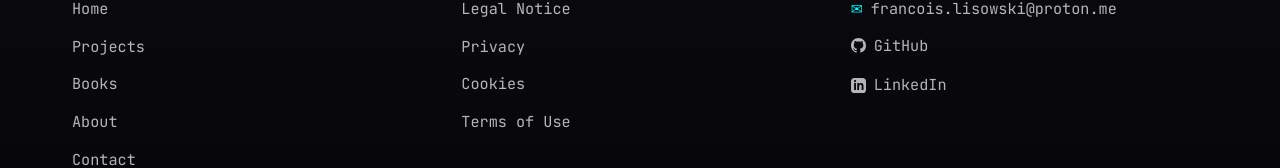
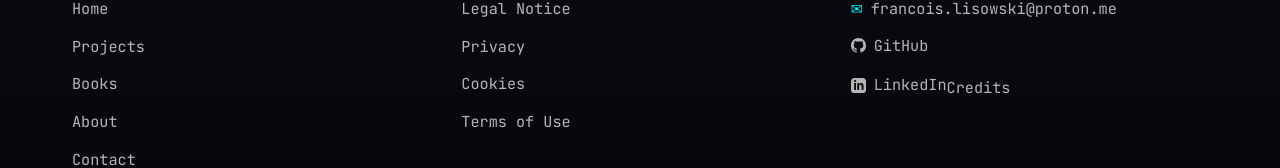
Before and after one commit to Grozef/portfolio_front, a Vue app: page /books in a window 1280 px wide. Shown: the part 897-1065 px from the top of the page. Built offline with nearby package versions, Linux system fonts and the light colour scheme; no server answers.

Commit message:
footer to finish

```diff
--- a/src/components/FooterComponent.vue
+++ b/src/components/FooterComponent.vue
@@ -55,6 +55,15 @@
                                 </svg>
                                 LinkedIn
                             </a>
+                                  <a
+        href="/humans.txt"
+        target="_blank"
+        class="footer-link"
+        @click="handleHumansTxtClick"
+        data-cursor-hover
+      >
+        Credits
+      </a>
                         </li>
                     </ul>
                 </div>
@@ -75,6 +84,14 @@
 
 <script setup>
 import { computed } from 'vue'
+import { useEasterEggs } from '@/composables/useEasterEggs'
+
+const { discoverEgg, EASTER_EGGS } = useEasterEggs()
+
+const handleHumansTxtClick = () => {
+  // Discover easter egg when link is clicked
+  discoverEgg(EASTER_EGGS.HUMANS_TXT)
+}
 
 const currentYear = computed(() => new Date().getFullYear())
 </script>
```
